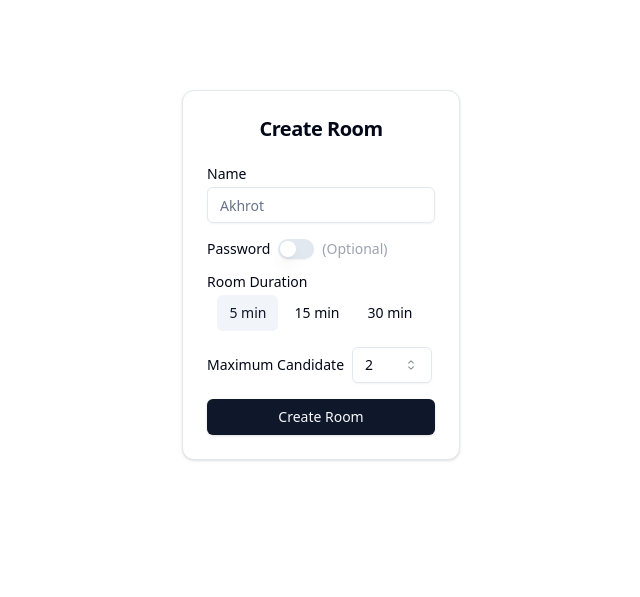
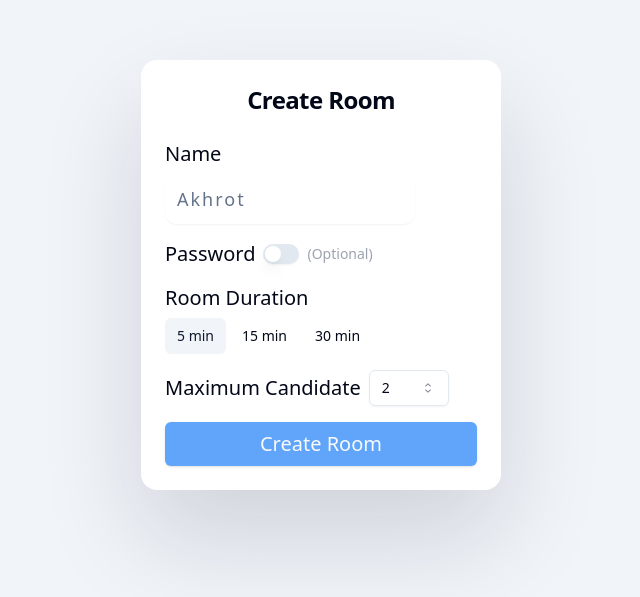
Before and after one commit to aditya-nr/inshare, a Next.js app: page /create in a window 1280 px wide. Shown: the part 125-722 px from the top of the page, without its empty margins (319-959 px from the left). Built offline with nearby package versions, Linux system fonts and the light colour scheme; no server answers.

Commit message:
Added Some CSS and removed duplicate form id

```diff
--- a/src/app/create/page.tsx
+++ b/src/app/create/page.tsx
@@ -11,10 +11,10 @@ import { CreateRoomForm } from "@/sections/create";
 export default function Home() {
   return (
     <>
-      <div className="flex justify-center items-center h-[100vh]">
-        <Card>
+      <div className="flex justify-center items-center h-[100vh] px-4">
+        <Card style={{"boxShadow": "rgba(17, 12, 46, 0.15) 0px 48px 100px 0px"}}>
           <CardHeader>
-            <CardTitle className="text-center text-xl">Create Room</CardTitle>
+            <CardTitle className="text-center text-2xl">Create Room</CardTitle>
           </CardHeader>
 
           <CardContent className="flex gap-4 flex-col">
--- a/src/app/globals.css
+++ b/src/app/globals.css
@@ -74,3 +74,75 @@
     @apply bg-background text-foreground;
   }
 }
+
+/* CSS */
+.myBtn {
+  align-items: center;
+  appearance: none;
+  background-color: #FCFCFD;
+  border-radius: 4px;
+  border-width: 0;
+  box-shadow: rgba(45, 35, 66, 0.4) 0 2px 4px,rgba(45, 35, 66, 0.3) 0 7px 13px -3px,#D6D6E7 0 -3px 0 inset;
+  box-sizing: border-box;
+  color: #36395A;
+  cursor: pointer;
+  display: inline-flex;
+  font-family: "JetBrains Mono",monospace;
+  height: 48px;
+  justify-content: center;
+  line-height: 1;
+  list-style: none;
+  overflow: hidden;
+  padding-left: 16px;
+  padding-right: 16px;
+  position: relative;
+  text-align: left;
+  text-decoration: none;
+  transition: box-shadow .15s,transform .15s;
+  user-select: none;
+  -webkit-user-select: none;
+  touch-action: manipulation;
+  white-space: nowrap;
+  will-change: box-shadow,transform;
+  font-size: 18px;
+}
+
+.myBtn:focus {
+  box-shadow: #D6D6E7 0 0 0 1.5px inset, rgba(45, 35, 66, 0.4) 0 2px 4px, rgba(45, 35, 66, 0.3) 0 7px 13px -3px, #D6D6E7 0 -3px 0 inset;
+}
+
+.myBtn:hover {
+  box-shadow: rgba(45, 35, 66, 0.4) 0 4px 8px, rgba(45, 35, 66, 0.3) 0 7px 13px -3px, #D6D6E7 0 -3px 0 inset;
+  transform: translateY(-2px);
+}
+
+.myBtn:active {
+  box-shadow: #D6D6E7 0 3px 7px inset;
+  transform: translateY(2px);
+}
+
+.input{
+  height: 50px;
+  width: 80%;
+  border-style: none;
+  font-size: 18px;
+  letter-spacing: 2px;
+  outline: none;
+  border-radius: 12px;
+  transition: all .5s ease-in-out;
+  background-color: transparent;
+  padding-right: 40px;
+}
+
+.input::placeholder {
+  color: rgba(255, 255, 255, .5);
+  font-size: 18px;
+  letter-spacing: 2px;
+}
+
+.input:focus {
+  width: 95%;
+  background-color: transparent;
+  border-bottom: 1px solid rgba(255, 255, 255, .5);
+  transition: all 500ms cubic-bezier(0, 0.0110, 0.35, 2);
+}
--- a/src/app/join/page.tsx
+++ b/src/app/join/page.tsx
@@ -5,13 +5,13 @@ import { JoinRoomForm } from "@/sections/join";
 export default function Home() {
   return (
     <>
-      <div className="flex justify-center items-center h-[100vh]">
-        <Card>
+      <div className="flex justify-center items-center h-[100vh] px-4">
+        <Card style={{"boxShadow": "rgba(17, 12, 46, 0.15) 0px 48px 100px 0px"}}>
           <CardHeader>
-            <CardTitle className="text-center text-xl">Join Room</CardTitle>
+            <CardTitle className="text-center text-2xl">Join Room</CardTitle>
           </CardHeader>
 
-          <CardContent className="flex gap-4 flex-col">
+          <CardContent className="flex gap-4 flex-col text-[#48091a]">
             <JoinRoomForm />
           </CardContent>
         </Card>
--- a/src/app/layout.tsx
+++ b/src/app/layout.tsx
@@ -59,7 +59,7 @@ export default function RootLayout({
 
   return (
     <html lang="en">
-      <body>
+      <body className="bg-slate-100">
         <AppContext.Provider value={{ state, dispatch, socket }}>
           {children}
           <Toaster />
--- a/src/app/page.tsx
+++ b/src/app/page.tsx
@@ -6,7 +6,7 @@ export default function Home() {
   const router = useRouter();
   return (
     <>
-      <div className="flex justify-center items-center h-screen gap-6 flex-col">
+      <div className="flex justify-center items-center h-screen gap-6 flex-col px-1 ">
         <h1 className="text-3xl font-medium mb-4 text-center">
           Welcome to{" "}
           <span className="text-lime-500 font-bold text-3xl">
@@ -16,11 +16,11 @@ export default function Home() {
         <div className="w-full max-w-md mx-auto text-center mb-5 max-sm:px-4">
           <p className="text-gray-600">
             Share files instantly and securely with inshare.online. Create a
-            room and start sharing with just a few clicks!
+            room and start sharing with just a few clicks 😊!
           </p>
         </div>
         <div className="w-full max-w-md mx-auto">
-          <div className="mb-6 max-sm:hidden">
+          <div className="mb-6 max-sm:flex max-sm:justify-center max-sm:place-items-center max-sm:flex-col text-[#4f4f4f]">
             <h2 className="text-xl font-bold mb-2">Features:</h2>
             <ul className="list-disc pl-4 ">
               <li>Instantly create a sharing room</li>
@@ -28,17 +28,17 @@ export default function Home() {
               <li>Share text and files securely</li>
             </ul>
           </div>
-          <div className="flex gap-4 max-sm:flex-col max-sm:px-3">
+          <div className="flex gap-4 max-sm:flex-col max-sm:justify-center max-sm:place-items-center max-sm:px-3">
             <Button
               onClick={(e) => router.push("create")}
-              className="w-full bg-gradient-to-r from-cyan-400 to-lime-500"
+              className="w-full rounded-xl myBtn hover:bg-white max-sm:w-4/5"
             >
               <span className="text-lime-900">Create a Room</span>
             </Button>
-            <div className="border-l-2 h-10 w-1 border-dashed border-lime-500 max-sm:h-1 max-sm:w-full max-sm:border-t-2" />
+            <div className="border-l-2 h-25 w-1 border-dashed border-lime-500 max-sm:h-1 max-sm:w-full max-sm:border-t-2" />
             <Button
               onClick={(e) => router.push("join")}
-              className="w-full bg-gradient-to-r from-lime-500 to-cyan-500"
+              className="w-full rounded-xl myBtn hover:bg-white max-sm:w-4/5"
             >
               <span className="text-lime-900">Join a Room</span>
             </Button>
--- a/src/components/ui/card.tsx
+++ b/src/components/ui/card.tsx
@@ -9,7 +9,7 @@ const Card = React.forwardRef<
   <div
     ref={ref}
     className={cn(
-      "rounded-xl border bg-card text-card-foreground shadow",
+      "rounded-2xl bg-card text-card-foreground",
       className
     )}
     {...props}
--- a/src/sections/create/CreateRoomForm.tsx
+++ b/src/sections/create/CreateRoomForm.tsx
@@ -25,7 +25,7 @@ const FruitName = [
   "Kaju",
   "Santra",
   "Mausambi",
-  "Gagar",
+  "Gajar",
   "Kela",
   "Anar",
 ];
@@ -103,20 +103,21 @@ export const CreateRoomForm = () => {
     <>
       {/* Name */}
       <div className="flex flex-col space-y-1.5">
-        <Label htmlFor="name">Name</Label>
+        <Label htmlFor="name" className="text-xl cursor-pointer">Name</Label>
         <Input
           id="name"
           placeholder={defaultName}
           value={name}
           onChange={(e) => setName(e.target.value)}
+          className="input"
         />
       </div>
 
       {/* Password */}
       <div className="flex flex-col space-y-1.5">
         <div className="flex items-center gap-2">
-          <Label htmlFor="password">Password</Label>
-          <Switch onCheckedChange={(e) => setShowPasswordField((p) => !p)} />
+          <Label htmlFor="password" className="text-xl cursor-pointer">Password</Label>
+          <Switch onCheckedChange={() => setShowPasswordField((p) => !p)} />
           <p className="text-sm text-gray-400">(Optional)</p>
         </div>
         {showPasswordField && (
@@ -126,7 +127,7 @@ export const CreateRoomForm = () => {
               placeholder="Enter Password"
               type="password"
               name="password"
-              className={!!errors.password ? "border-red-500" : ""}
+              className={`${!!errors.password ? "border-red-500" : ""} input`}
               value={password}
               onChange={(e) => {
                 errors.password && setErrors((p) => ({ ...p, password: "" }));
@@ -143,8 +144,8 @@ export const CreateRoomForm = () => {
       </div>
 
       {/* Time Out */}
-      <div className="flex flex-col space-y-1.5">
-        <Label htmlFor="duration">Room Duration</Label>
+      <div className="flex flex-col place-items-start space-y-1.5">
+        <Label htmlFor="duration" className="text-xl cursor-pointer">Room Duration</Label>
         <ToggleGroup
           type="single"
           value={timeOut}
@@ -158,7 +159,7 @@ export const CreateRoomForm = () => {
 
       {/* Max Candidate */}
       <div className="flex items-center gap-2 ">
-        <Label htmlFor="maxCandidate">Maximum Candidate</Label>
+        <Label htmlFor="maxCandidate" className="text-xl cursor-pointer">Maximum Candidate</Label>
         <Select
           value={maxCandidate}
           onValueChange={(val) => setMaxCandidate(val)}
@@ -180,7 +181,7 @@ export const CreateRoomForm = () => {
         </Select>
       </div>
 
-      <Button className="w-full" onClick={handleSubmit}>
+      <Button className="w-full bg-blue-400 hover:bg-blue-500 text-xl h-11" onClick={handleSubmit}>
         Create Room
       </Button>
     </>
--- a/src/sections/join/JoinRoomForm.tsx
+++ b/src/sections/join/JoinRoomForm.tsx
@@ -15,7 +15,7 @@ const FruitName = [
   "Kaju",
   "Santra",
   "Mausambi",
-  "Gagar",
+  "Gajar",
   "Kela",
   "Anar",
 ];
@@ -35,6 +35,8 @@ export const JoinRoomForm = () => {
   const [name, setName] = useState("");
   const [room, setRoom] = useState("");
   const [password, setPassword] = useState("");
+
+  const [Join, setJoin] = useState(false);
 
   const validateData = (
     name: string,
@@ -107,27 +109,28 @@ export const JoinRoomForm = () => {
     <>
       {/* Name */}
       <div className="flex flex-col space-y-1.5">
-        <Label htmlFor="name">Name</Label>
+        <Label htmlFor="name" className="text-xl cursor-pointer">Name</Label>
         <Input
           id="name"
           placeholder={defaultName}
           value={name}
           onChange={(e) => setName(e.target.value)}
+          className="input"
         />
       </div>
 
       {/* Room */}
       <div className="flex flex-col space-y-1.5">
-        <Label htmlFor="name">Room ID</Label>
+        <Label htmlFor="room" className="text-xl cursor-pointer">Room ID</Label>
         <Input
-          id="name"
+          id="room"
           placeholder={"Enter Room ID"}
           value={room}
           onChange={(e) => {
             errors.room && setErrors((p) => ({ ...p, room: "" }));
             setRoom(e.target.value);
           }}
-          className={!!errors.room ? "border-red-500" : ""}
+          className={`${!!errors.room ? "border-red-500" : ""} input`}
           disabled={showPasswordField}
         />
         {!!errors.room && (
@@ -138,7 +141,7 @@ export const JoinRoomForm = () => {
       {/* Password */}
       {showPasswordField && (
         <div className="flex flex-col space-y-1.5">
-          <Label htmlFor="password">Password</Label>
+          <Label htmlFor="password" className="text-xl cursor-pointer">Password</Label>
           <Input
             id="password"
             placeholder="Enter Password"
@@ -159,7 +162,7 @@ export const JoinRoomForm = () => {
         </div>
       )}
 
-      <Button className="w-full" onClick={handleSubmit}>
+      <Button className="w-full bg-blue-400 hover:bg-blue-500 text-xl h-11" onClick={handleSubmit}>
         Join Room
       </Button>
     </>
```
Also changed, not shown: 2 other files (tests, documents, lock files or other folders).
